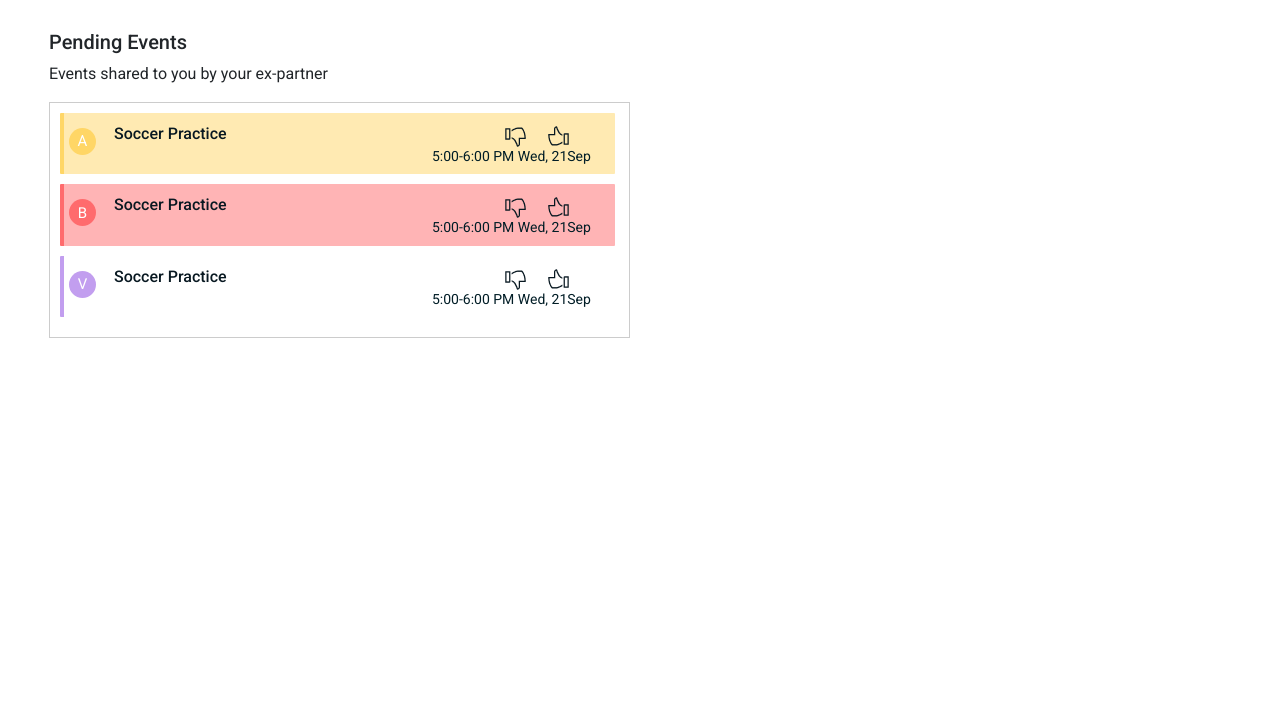
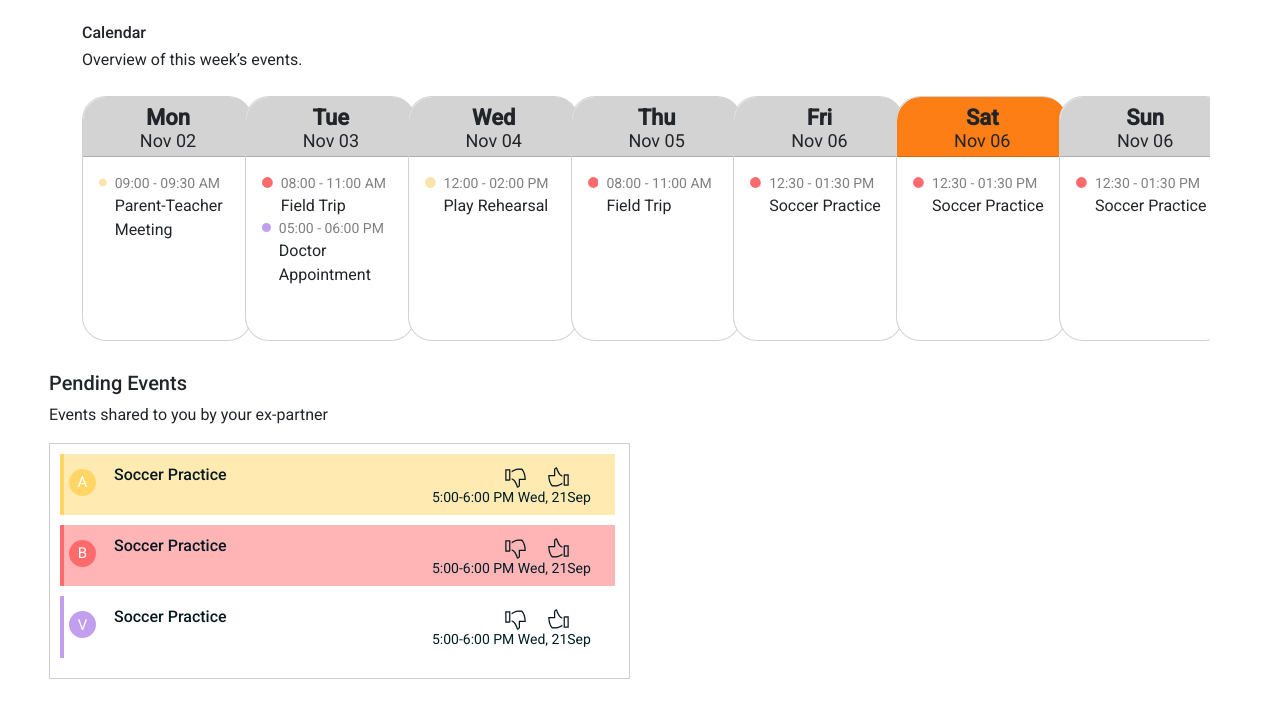
Before and after one commit to JULIERAJ/KIDS-FIRST-v2, a React (Create React App) app in the folder frontend/: page /homedashboard in a window 1280 px wide. Shown: the top 718 px of the page. Built offline with nearby package versions, Linux system fonts and the light colour scheme; no server answers.

Commit message:
Add WeeksOverview component

```diff
--- a/frontend/src/components/HomeDashboard/HomeDashboard.js
+++ b/frontend/src/components/HomeDashboard/HomeDashboard.js
@@ -1,14 +1,15 @@
 import React from 'react';
 
 import PendingEvents from './PendingEvents'; // Import PendingEvents component
+import WeeksOverview from './WeeksOverview'; // Import WeeksOverview component
 
 const HomeDashboard = () => {
-
   return (
     <div className="dashboard">
       {/* Pending Events */}
+      <WeeksOverview />
+      {/* Pending Events */}
       <PendingEvents />
-
     </div>
   );
 };
--- /dev/null
+++ b/frontend/src/components/HomeDashboard/WeeksOverview.jsx
@@ -0,0 +1,221 @@
+import React from 'react';
+import { Container, Row, Col, Card } from 'react-bootstrap';
+import 'bootstrap/dist/css/bootstrap.min.css';
+import { FaCircle } from 'react-icons/fa6';
+
+// Add your custom styles directly into the component file
+const customStyles = {
+  yellow: {
+    backgroundColor: '#ffeb3b', // or any yellow you like
+  },
+  red: {
+    backgroundColor: '#f44336', // or any red you like
+  },
+  purple: {
+    backgroundColor: '#9c27b0', // or any purple you like
+  },
+  grey: {
+    backgroundColor: '#D3D3D3 ', // Bootstrap grey
+  },
+  orange: {
+    backgroundColor: '#fd7e14', // or any orange you like
+  },
+};
+
+const DayCard = ({ day, date, events }) => {
+  const headerColor = day === 'Sat' ? customStyles.orange : customStyles.grey;
+
+  return (
+    <>
+      <Card
+        style={{
+          borderRadius: '24px',
+          marginTop: '10px',
+          width: '170px',
+          height: '245px',
+        }}
+      >
+        <Card.Header
+          className=" text-center"
+          style={{
+            ...headerColor,
+            borderTopLeftRadius: '24px',
+            borderTopRightRadius: '24px',
+            height: '60.6px',
+            width: '170px',
+          }}
+        >
+          <div
+            style={{
+              fontSize: '22px',
+              fontWeight: '600',
+
+              lineHeight: '25.78px',
+            }}
+          >
+            {day}
+          </div>
+          <div
+            style={{
+              fontSize: '18px',
+              fontWeight: '400',
+
+              lineHeight: '21.09px',
+            }}
+          >
+            {date}
+          </div>
+        </Card.Header>
+        <Card.Body>
+          {events.map((event, index) => (
+            <div key={index} className="d-flex">
+              <FaCircle
+                style={{ width: '10.8px', height: '11px' }}
+                color={event.color}
+                className="me-2 mt-1 align-self-start"
+              />
+              <div>
+                <div
+                  style={{
+                    fontSize: '14px',
+                    color: 'gray',
+                    fontWeight: '200',
+                  }}
+                >
+                  {event.time}
+                </div>
+                <div
+                  style={{
+                    fontSize: '16px',
+                    fontWeight: '400',
+                  }}
+                >
+                  {event.title}
+                </div>
+              </div>
+            </div>
+          ))}
+        </Card.Body>
+      </Card>
+    </>
+  );
+};
+
+export default function WeeksOverview() {
+  const days = [
+    {
+      day: 'Mon',
+      date: 'Nov 02',
+      events: [
+        {
+          time: '09:00 - 09:30 AM',
+          title: 'Parent-Teacher Meeting',
+          color: '#FAE3AA',
+        },
+      ],
+    },
+    {
+      day: 'Tue',
+      date: 'Nov 03',
+      events: [
+        { time: '08:00 - 11:00 AM', title: 'Field Trip', color: '#FF6B6D' },
+        {
+          time: '05:00 - 06:00 PM',
+          title: 'Doctor Appointment',
+          color: '#C29EEF',
+        },
+      ],
+    },
+    {
+      day: 'Wed',
+      date: 'Nov 04',
+      events: [
+        {
+          time: '12:00 - 02:00 PM',
+          title: 'Play Rehearsal',
+          color: ' #FAE3AA     ',
+        },
+      ],
+    },
+    {
+      day: 'Thu',
+      date: 'Nov 05',
+      events: [
+        { time: '08:00 - 11:00 AM', title: 'Field Trip', color: '#FF6B6D' },
+      ],
+    }, // An empty events array
+    {
+      day: 'Fri',
+      date: 'Nov 06',
+      events: [
+        {
+          time: '12:30 - 01:30 PM',
+          title: 'Soccer Practice',
+          color: '#FF6B6D',
+        },
+      ],
+    },
+    {
+      day: 'Sat',
+      date: 'Nov 06',
+      events: [
+        {
+          time: '12:30 - 01:30 PM',
+          title: 'Soccer Practice',
+          color: '#FF6B6D',
+        },
+      ],
+    },
+    {
+      day: 'Sun',
+      date: 'Nov 06',
+      events: [
+        {
+          time: '12:30 - 01:30 PM',
+          title: 'Soccer Practice',
+          color: '#FF6B6D',
+        },
+      ],
+    },
+    // ... and so on for the rest of the days
+  ];
+  return (
+    <Container className="mt-4">
+      <div>
+        <h5
+          style={{
+            font: 'Roboto',
+            fontWeight: '500',
+            fontSize: '16px',
+            lineHeight: '18.75px',
+          }}
+        >
+          Calendar
+        </h5>
+      </div>
+
+      <div>
+        {' '}
+        <p
+          style={{
+            font: 'Roboto',
+            fontWeight: '300',
+            fontSize: '16px',
+            lineHeight: '18.75px',
+          }}
+        >
+          Overview of this week’s events.
+        </p>
+      </div>
+      <Row className="flex-nowrap" style={{ overflowX: 'auto' }}>
+        {days.map((day, index) => (
+          <Col key={index} style={{ flex: 1, minWidth: '160px' }}>
+            {' '}
+            {/* Minimum width can be adjusted */}
+            <DayCard day={day.day} date={day.date} events={day.events} />
+          </Col>
+        ))}
+      </Row>
+    </Container>
+  );
+}
```
